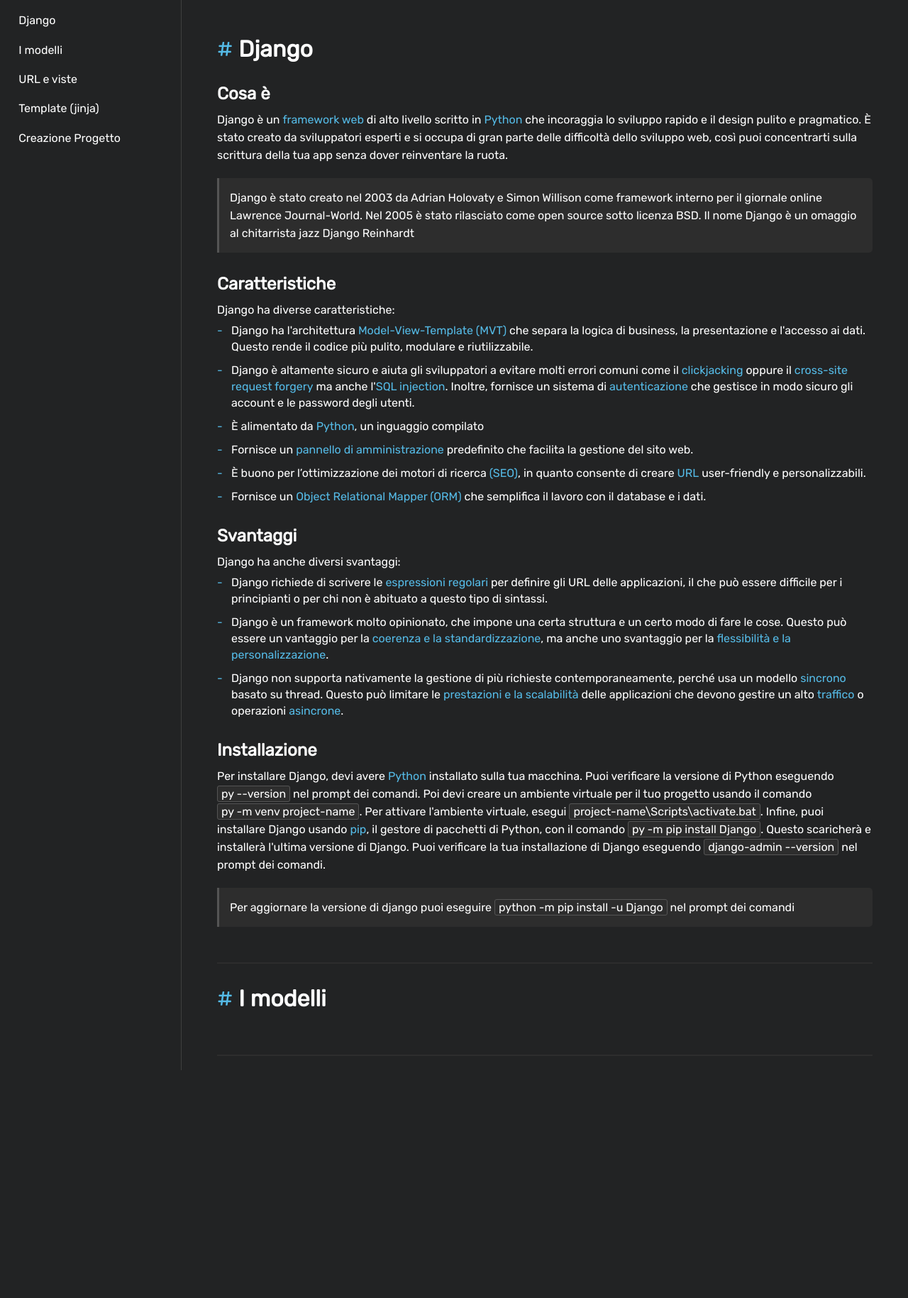
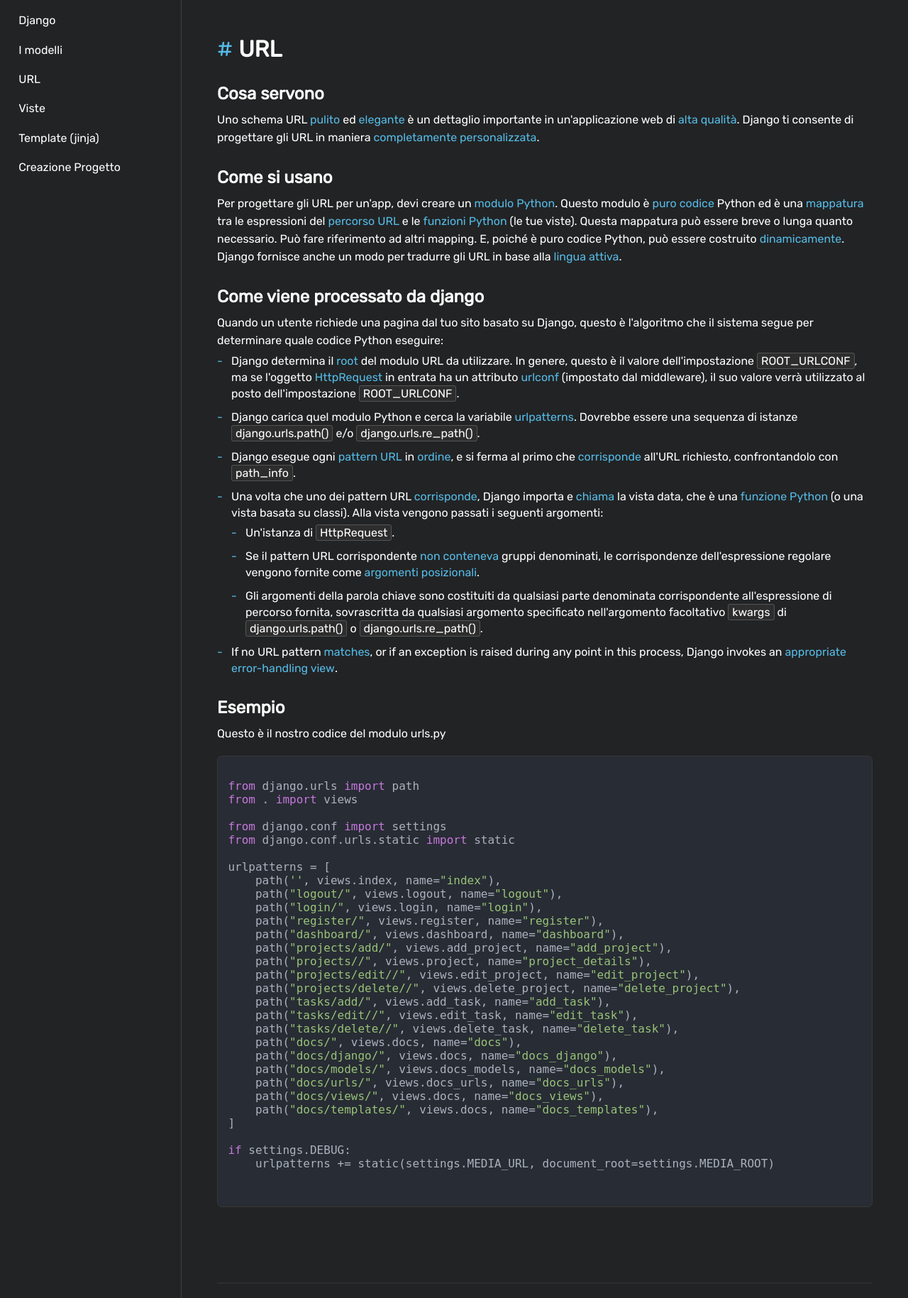
Before and after one commit to Maruchero/WBMaster, a Django app: page /docs/urls/ in a window 1280 px wide. Shown: the part 48-1877 px from the top of the page at 71% size. Before the commit the page ends 1556 px from the top, so only its background shows below. Run offline with Django 4.2, Linux system fonts and the light colour scheme; some libraries are stand-ins or nearby versions.

Commit message:
Url Aggiunti
Siummm

```diff
--- a/base/urls.py
+++ b/base/urls.py
@@ -20,7 +20,7 @@
     path("docs/", views.docs, name="docs"),
     path("docs/django/", views.docs, name="docs_django"),
     path("docs/models/", views.docs_models, name="docs_models"),
-    path("docs/urls/", views.docs, name="docs_urls"),
+    path("docs/urls/", views.docs_urls, name="docs_urls"),
     path("docs/views/", views.docs, name="docs_views"),
     path("docs/templates/", views.docs, name="docs_templates"),
 ]
--- a/base/views.py
+++ b/base/views.py
@@ -22,6 +22,9 @@
 
 def docs_models(request):
     return render(request, "docs_models.html")
+
+def docs_urls(request):
+    return render(request, "docs_urls.html")
 
 
 def logout(request):
--- a/templates/docs.html
+++ b/templates/docs.html
@@ -106,8 +106,4 @@
 
 </div>
 
-<div class="section" id="models">
-    <h1><span># </span>I modelli</h1>
-</div>
-
 {% endblock docs_content %}
--- /dev/null
+++ b/templates/docs_urls.html
@@ -0,0 +1,115 @@
+{% extends 'template_docs.html' %}
+
+{% block docs_content %}
+
+<div class="section" id="django">
+    <h1><span># </span>URL</h1>
+
+    <h2>Cosa servono</h2>
+
+    <p>Uno schema URL <span>pulito</span> ed <span>elegante</span> è un dettaglio importante in un'applicazione web di
+        <span>alta qualità</span>. Django ti
+        consente di progettare gli URL in maniera <span>completamente personalizzata</span>.
+    </p>
+
+    <!-- Come si usano -->
+    <h2>Come si usano</h2>
+    <p>Per progettare gli URL per un'app, devi creare un <span>modulo Python</span>. Questo modulo è <span>puro
+            codice</span> Python
+        ed è una <span>mappatura</span> tra le espressioni del <span>percorso URL</span> e le <span>funzioni
+            Python</span>
+        (le tue viste).
+
+        Questa mappatura può essere breve o lunga quanto necessario. Può fare riferimento ad altri mapping. E, poiché è
+        puro codice Python, può essere costruito <span>dinamicamente</span>.
+
+        Django fornisce anche un modo per tradurre gli URL in base alla <span>lingua attiva</span>.
+    <p>
+
+        <!-- Come viene processato -->
+    <h2>Come viene processato da django</h2>
+    <p>Quando un utente richiede una pagina dal tuo sito basato su Django, questo è l'algoritmo che il sistema segue per
+        determinare quale codice Python eseguire:<br>
+    <ul>
+        <li>
+            Django determina il <span>root</span> del modulo URL da utilizzare. In genere, questo è il valore
+            dell'impostazione
+            <span class="code">ROOT_URLCONF</span>, ma se l'oggetto <span>HttpRequest</span> in entrata ha un attributo
+            <span>urlconf</span> (impostato dal middleware), il
+            suo valore verrà utilizzato al posto dell'impostazione <span class="code">ROOT_URLCONF</span>.
+        </li>
+        <li>
+            Django carica quel modulo Python e cerca la variabile <span>urlpatterns</span>. Dovrebbe essere una sequenza
+            di istanze
+            <span class="code">django.urls.path()</span> e/o <span class="code">django.urls.re_path()</span>.
+        </li>
+        <li>
+            Django esegue ogni <span>pattern URL</span> in <span>ordine</span>, e si ferma al primo che
+            <span>corrisponde</span> all'URL richiesto,
+            confrontandolo con <span class="code">path_info</span>.
+        </li>
+        <li>
+            Una volta che uno dei pattern URL <span>corrisponde</span>, Django importa e <span>chiama</span> la vista
+            data, che è una <span>funzione Python</span> (o una vista basata su classi). Alla vista vengono passati i
+            seguenti argomenti: <br>
+            <ul>
+                <li>Un'istanza di <span class="code">HttpRequest</span>.</li>
+                <li>Se il pattern URL corrispondente <span>non conteneva</span> gruppi denominati, le corrispondenze
+                    dell'espressione
+                    regolare vengono fornite come <span>argomenti posizionali</span>.</li>
+                <li>
+                    Gli argomenti della parola chiave sono costituiti da qualsiasi parte denominata corrispondente
+                    all'espressione di percorso fornita, sovrascritta da qualsiasi argomento specificato nell'argomento
+                    facoltativo <span class="code">kwargs</span> di <span class="code">django.urls.path()</span> o <span
+                        class="code">django.urls.re_path()</span>.
+                </li>
+            </ul>
+        <li>
+            If no URL pattern <span>matches</span>, or if an exception is raised during any point in this process,
+            Django
+            invokes an <span>appropriate error-handling view</span>.
+        </li>
+        </li>
+    </ul>
+    <p>
+
+        <!-- Esempio di codice -->
+    <h2>Esempio</h2>
+
+    <p>Questo è il nostro codice del modulo urls.py</p>
+
+    <pre>
+    <code class="python">
+from django.urls import path
+from . import views
+
+from django.conf import settings
+from django.conf.urls.static import static
+
+urlpatterns = [
+    path('', views.index, name="index"),
+    path("logout/", views.logout, name="logout"),
+    path("login/", views.login, name="login"),
+    path("register/", views.register, name="register"),
+    path("dashboard/", views.dashboard, name="dashboard"),
+    path("projects/add/", views.add_project, name="add_project"),
+    path("projects/<str:pk>/", views.project, name="project_details"),
+    path("projects/edit/<str:pk>/", views.edit_project, name="edit_project"),
+    path("projects/delete/<str:pk>/", views.delete_project, name="delete_project"),
+    path("tasks/add/", views.add_task, name="add_task"),
+    path("tasks/edit/<str:pk>/", views.edit_task, name="edit_task"),
+    path("tasks/delete/<str:pk>/", views.delete_task, name="delete_task"),
+    path("docs/", views.docs, name="docs"),
+    path("docs/django/", views.docs, name="docs_django"),
+    path("docs/models/", views.docs_models, name="docs_models"),
+    path("docs/urls/", views.docs_urls, name="docs_urls"),
+    path("docs/views/", views.docs, name="docs_views"),
+    path("docs/templates/", views.docs, name="docs_templates"),
+]
+
+if settings.DEBUG:
+    urlpatterns += static(settings.MEDIA_URL, document_root=settings.MEDIA_ROOT)
+
+    </code>
+
+    {% endblock docs_content %}
--- a/templates/template_docs.html
+++ b/templates/template_docs.html
@@ -20,7 +20,8 @@
   <div class="left">
     <a href="/docs/">Django</a>
     <a href="/docs/models/">I modelli</a>
-    <a href="/docs/urls/">URL e viste</a>
+    <a href="/docs/urls/">URL</a>
+    <a href="/docs/views/">Viste</a>
     <a href="/docs/templates/">Template (jinja)</a>
     <a href="/docs/quickstart/">Creazione Progetto</a>
   </div>
```
Also changed, not shown: db.sqlite3, media/projects/Screenshot_20230227_112949.png (added).
